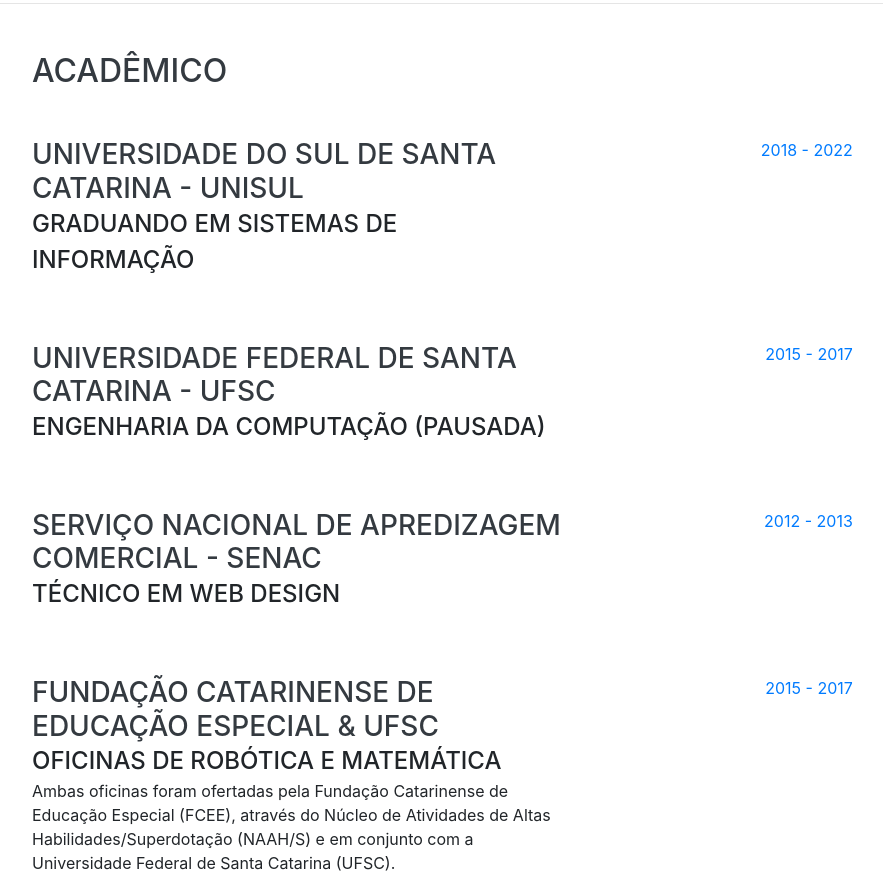
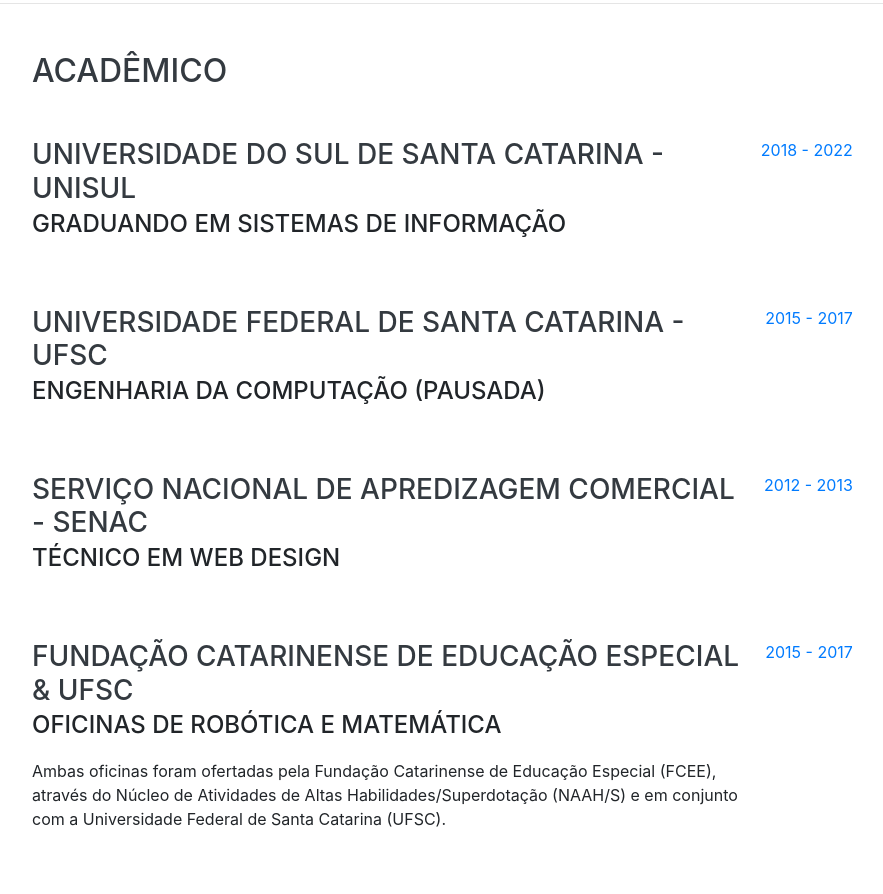
Before and after one commit to gabrielltmonteiro/gabrielltmonteiro.github.io, a website with bundled scripts: page index.html in a window 1280 px wide. Shown: the part 1598-2492 px from the top of the page, without its empty margins (288-1171 px from the left). Built offline with nearby package versions, Linux system fonts and the light colour scheme; a web font is replaced by a local one.

Commit message:
Espaçamento

```diff
--- a/css/resume.css
+++ b/css/resume.css
@@ -152,7 +152,7 @@
     min-height: 100vh;
   }
   section.resume-section .resume-item .resume-date {
-    min-width: 18rem;
+    min-width: 7rem;
   }
 }
 
--- a/index.html
+++ b/index.html
@@ -148,7 +148,7 @@
         <div class="resume-item d-flex flex-column flex-md-row justify-content-between  mb-5">
           <div class="resume-content">
             <h3 class="mb-0">Fundação Catarinense de Educação Especial & UFSC</h3>
-            <div class="subheading mb-0">Oficinas de Robótica e Matemática</div>
+            <div class="subheading mb-3">Oficinas de Robótica e Matemática</div>
             <p>Ambas oficinas foram ofertadas pela Fundação Catarinense de Educação Especial (FCEE), através do Núcleo de Atividades de Altas Habilidades/Superdotação (NAAH/S) e em conjunto com a Universidade Federal de Santa Catarina (UFSC).</p>
           </div>
           <div class="resume-date text-md-right">
```
